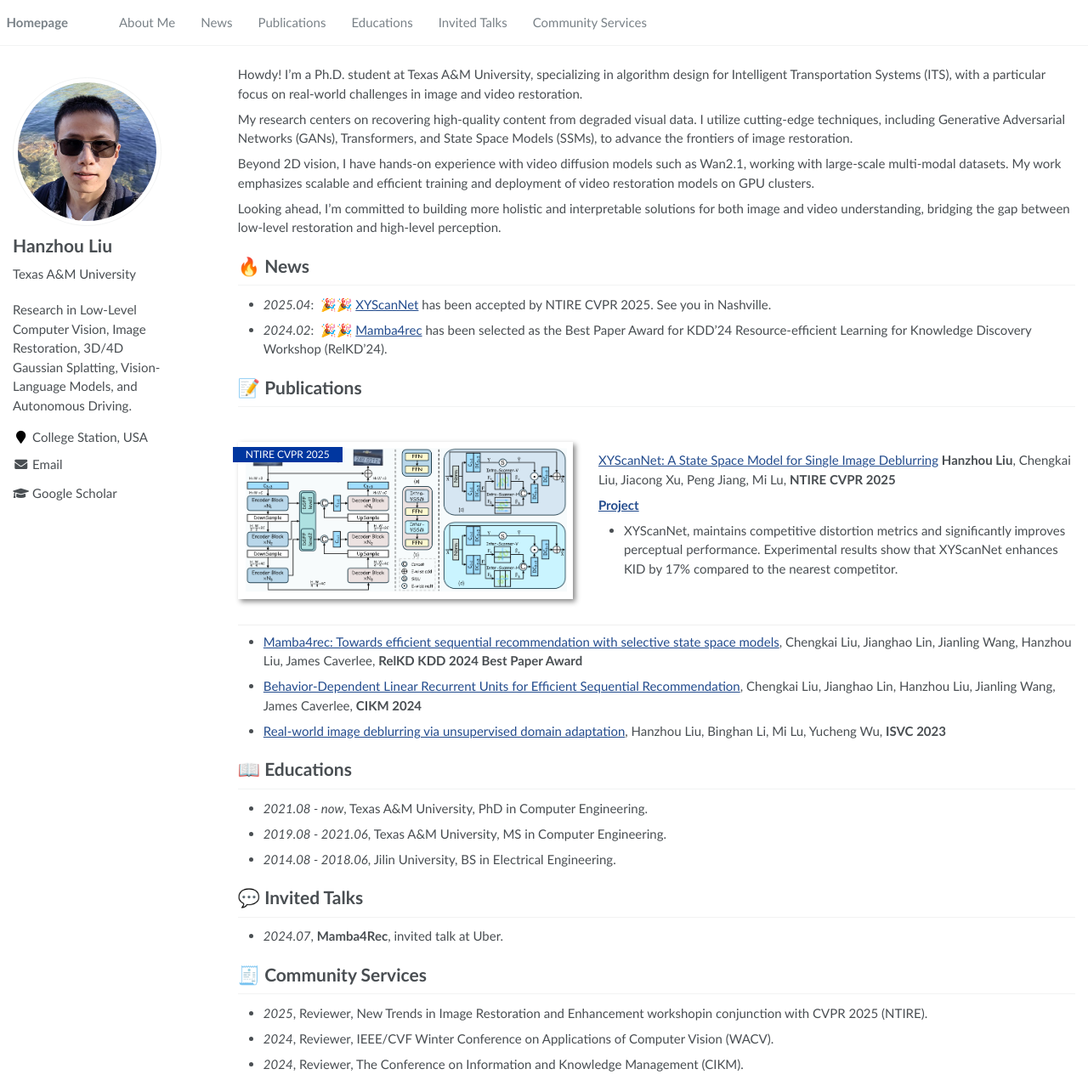
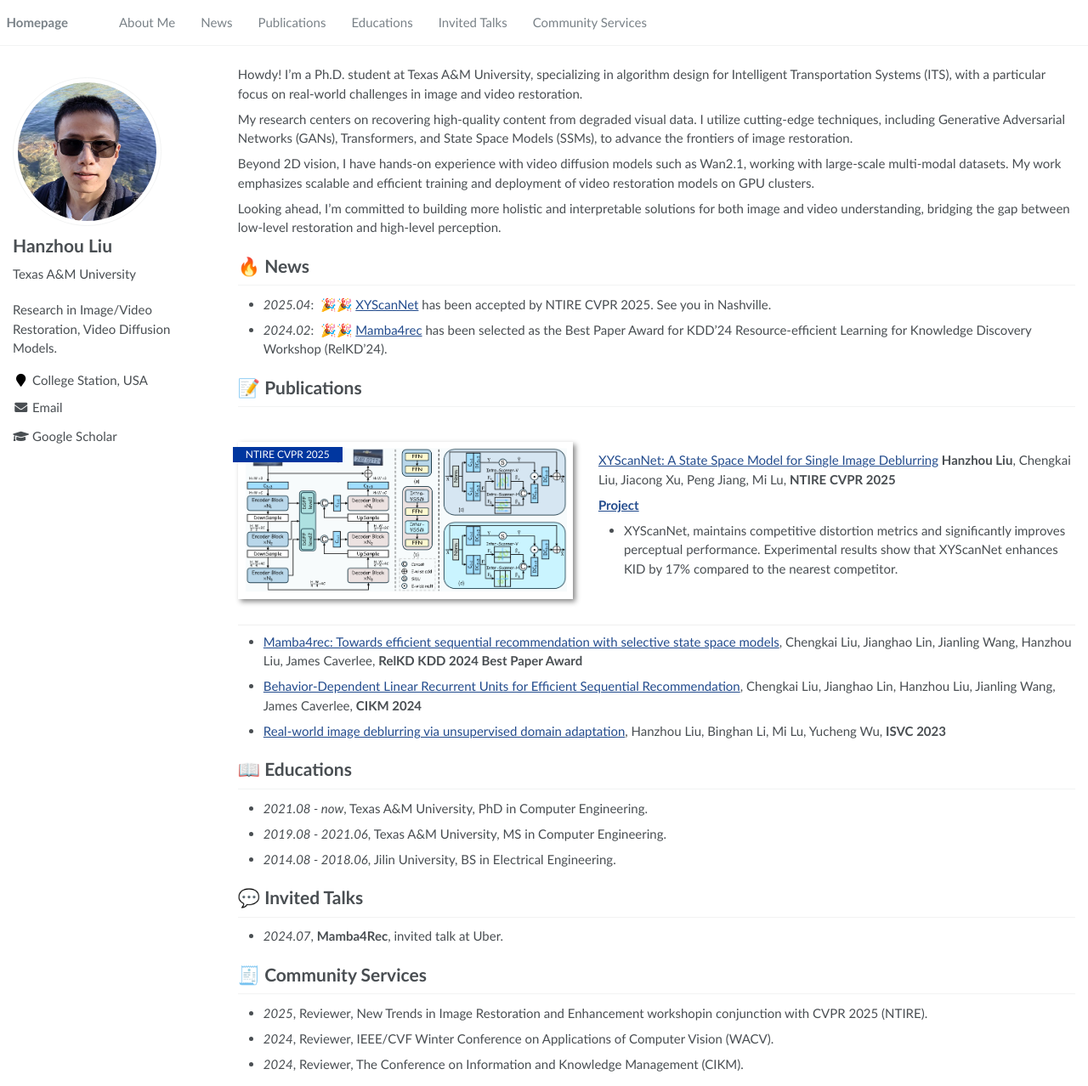
Before and after one commit to HanzhouLiu/hanzhouliu.github.io, a Jekyll site: the page built from _pages/about.md, in a window 1280 px wide and 1278 px high. Shown: the whole window at 85% size. Built offline with Jekyll 4.4.1, drawn with Linux system fonts in a browser that asks for light colours.

Commit message:
updated config

```diff
--- a/_config.yml
+++ b/_config.yml
@@ -7,7 +7,7 @@
 
 # Site Settings
 title                    : "Hanzhou Liu"
-description              : "Research in Low-Level Computer Vision, Image Restoration, 3D/4D Gaussian Splatting, Vision-Language Models, and Autonomous Driving."
+description              : "Research in Image/Video Restoration, Video Diffusion Models."
 
 repository               : "HanzhouLiu/hanzhouliu.github.io"
 google_scholar_stats_use_cdn : true
```
